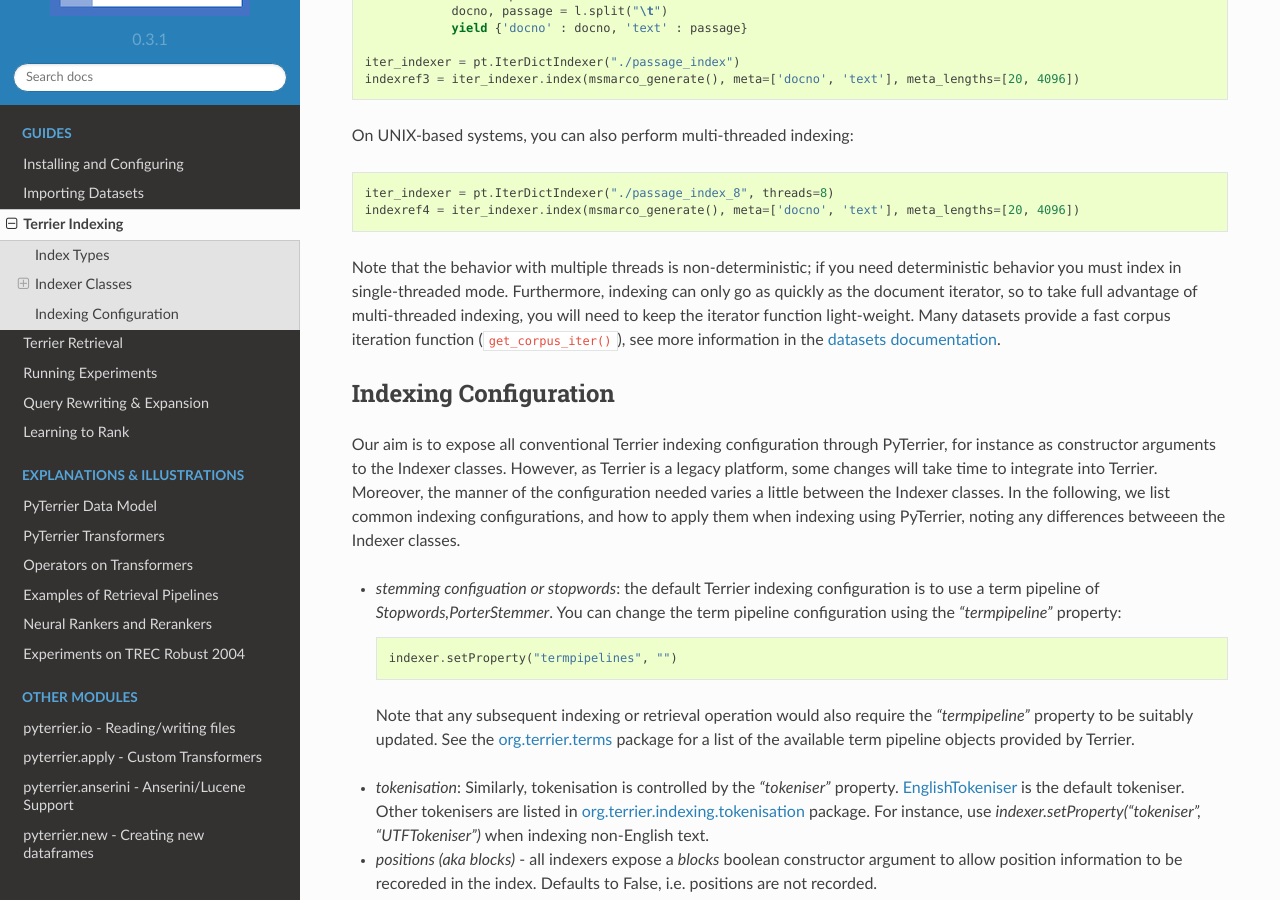
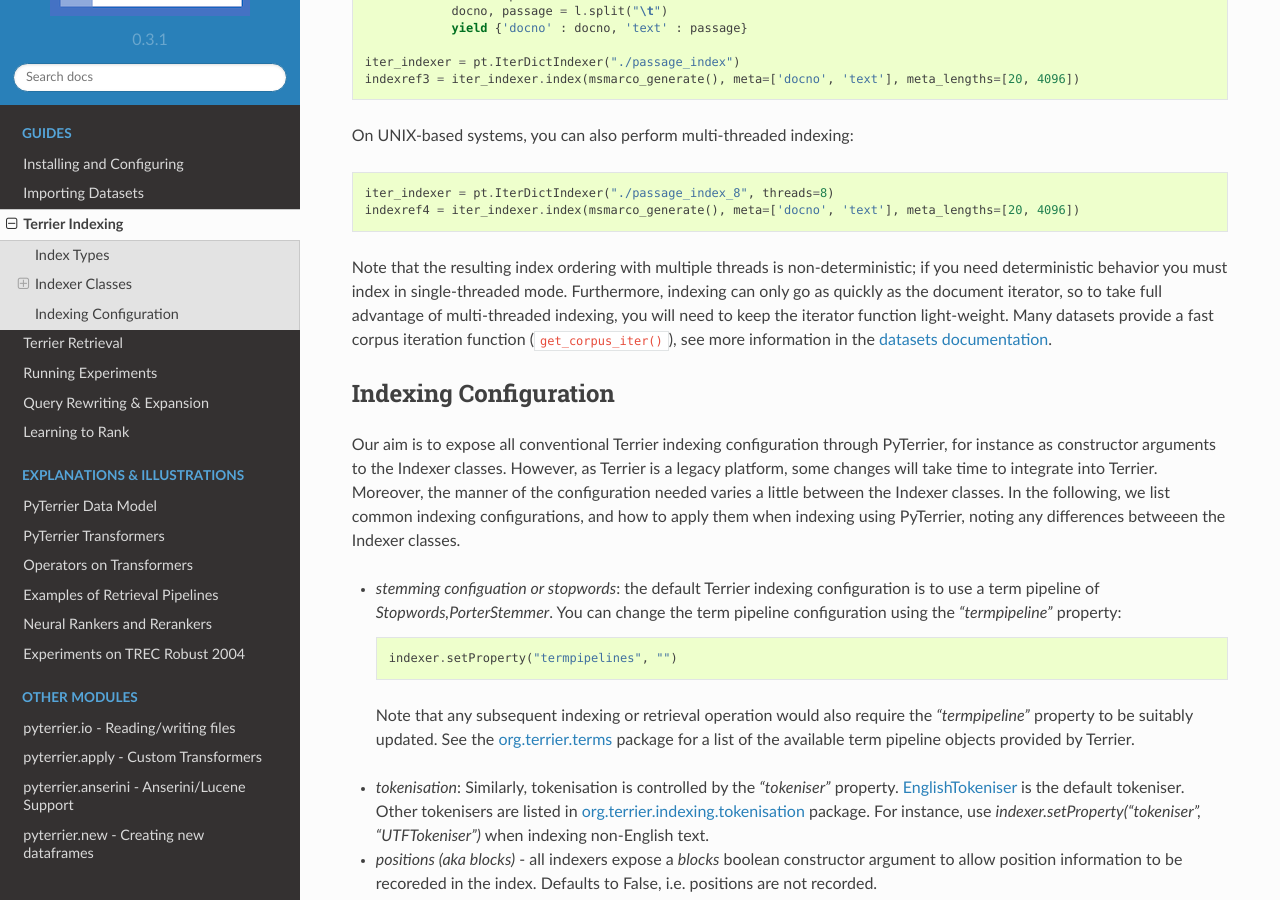
Before and after one commit to terrier-org/pyterrier, a Sphinx documentation site: the page built from docs/terrier-indexing.rst, in a window 1280 px wide and 900 px high, scrolled down 2195 px. Built offline with Sphinx 7.4.7 and the Read the Docs theme 2.0.0, drawn with Linux system fonts in a browser that asks for light colours; the version number is read from the project's files by our own code.

Commit message:
minor clarification on what non-deterministic means.

```diff
--- a/docs/terrier-indexing.rst
+++ b/docs/terrier-indexing.rst
@@ -101,11 +101,11 @@
     iter_indexer = pt.IterDictIndexer("./passage_index_8", threads=8)
     indexref4 = iter_indexer.index(msmarco_generate(), meta=['docno', 'text'], meta_lengths=[20, 4096])
 
-Note that the behavior with multiple threads is non-deterministic; if you need deterministic behavior
-you must index in single-threaded mode. Furthermore, indexing can only go as quickly as the
-document iterator, so to take full advantage of multi-threaded indexing, you will need to keep the
-iterator function light-weight. Many datasets provide a fast corpus iteration function
-(``get_corpus_iter()``), see more information in the `datasets documentation <datasets.html>`_.
+Note that the resulting index ordering with multiple threads is non-deterministic; if you need
+deterministic behavior you must index in single-threaded mode. Furthermore, indexing can only go
+as quickly as the document iterator, so to take full advantage of multi-threaded indexing, you
+will need to keep the iterator function light-weight. Many datasets provide a fast corpus iteration
+function (``get_corpus_iter()``), see more information in the `datasets documentation <datasets.html>`_.
 
 Indexing Configuration
 ======================
```
Also changed, not shown: 1 other file.
